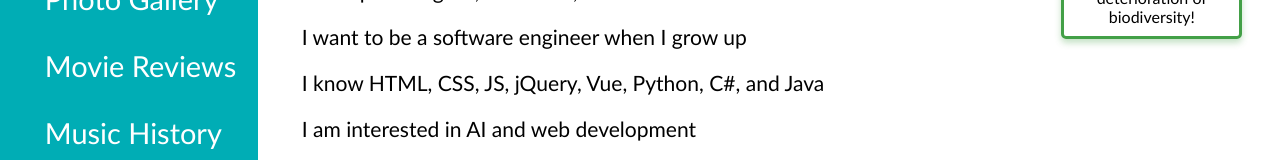
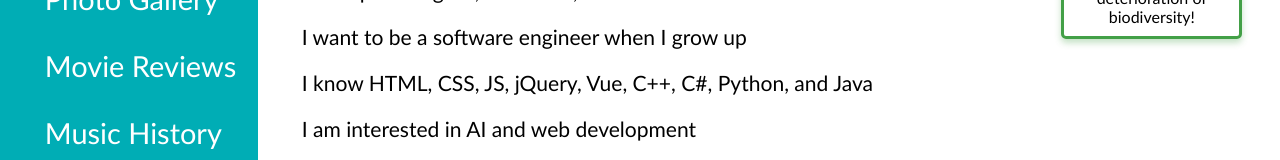
Before and after one commit to ChingChang9/Personal-Website, a Vue app: page / in a window 1280 px wide. Shown: the part 419-579 px from the top of the page. Built offline with nearby package versions, Linux system fonts and the light colour scheme.

Commit message:
one more language for about me

```diff
--- a/src/views/About.vue
+++ b/src/views/About.vue
@@ -12,7 +12,7 @@
     <p>I live with my aunt's family and my sister who is 4 years older than me</p>
     <p>I can speak English, Mandarin, and a little Taiwanese</p>
     <p>I want to be a software engineer when I grow up</p>
-    <p>I know HTML, CSS, JS, jQuery, Vue, Python, C#, and Java</p>
+    <p>I know HTML, CSS, JS, jQuery, Vue, C++, C#, Python, and Java</p>
     <p>I am interested in AI and web development</p>
     <p>The text editor I use for web developing is Atom</p>
     <p>I love going to school because I love learning new things (except for social studies),</p>
```
